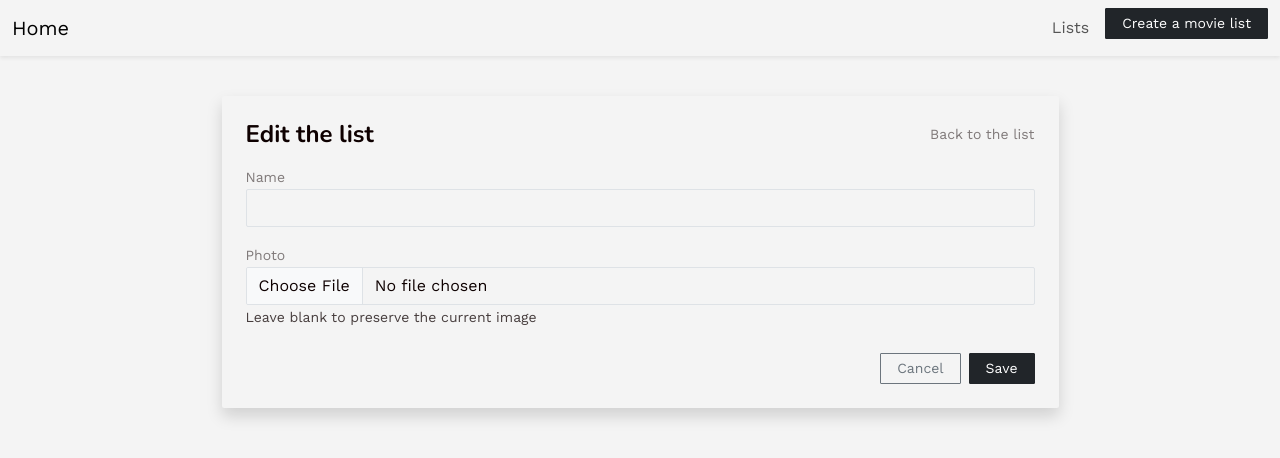
After one commit to GuillaumeBraillon/rails-watch-list, a Rails app: template app/views/lists/edit.html.erb in a window 1280 px wide. The commit adds this page. Shown: the top 458 px of the page. Run offline with Rails 7, Linux system fonts and the light colour scheme; the template is opened without the code that fills it, so the values that code supplies are empty; style sheets or scripts are compiled from the project's sources; some libraries are stand-ins or nearby versions.

Commit message:
Edit list

```diff
--- /dev/null
+++ b/app/views/lists/edit.html.erb
@@ -0,0 +1,32 @@
+<div class="container py-4">
+  <div class="card border-0 shadow w-75 mx-auto">
+    <div class="card-body p-4">
+      <div class="d-flex justify-content-between align-items-center mb-3">
+        <h1 class="h4 fw-bold mb-0">Edit the list</h1>
+        <%= link_to "Back to the list", list_path(@list), class: "text-decoration-none text-body-tertiary small" %>
+      </div>
+      <% if @list.photo.attached? %>
+        <div class="mb-3">
+          <p class="fw-light text-body-tertiary small mb-1">Current photo</p>
+          <%= cl_image_tag @list.photo.key,
+              crop: :fill,
+              class: "rounded w-100 object-fit-cover",
+              style: "height: 160px; object-position: top;" %>
+        </div>
+      <% end %>
+      <%= simple_form_for @list do |f| %>
+        <%= f.input :name,
+            label_html: { class: "fw-light text-body-tertiary small" } %>
+        <%= f.input :photo,
+            as: :file,
+            hint: "Leave blank to preserve the current image",
+            hint_html: { class: "fw-light text-body-tertiary small" },
+            label_html: { class: "fw-light text-body-tertiary small" } %>
+        <div class="d-flex justify-content-end gap-2 mt-4">
+          <%= link_to "Cancel", list_path(@list), class: "btn btn-outline-secondary btn-sm px-3" %>
+          <%= f.button :submit, "Save", class: "btn btn-dark btn-sm px-3" %>
+        </div>
+      <% end %>
+    </div>
+  </div>
+</div>
--- a/app/views/lists/show.html.erb
+++ b/app/views/lists/show.html.erb
@@ -10,12 +10,14 @@
       <h1 class="fw-bold mb-1"><%= @list.name %></h1>
       <p class="fw-light text-white-50 small mb-0">Nombre de films : <%= @movies.count %></p>
     </div>
-    <%= link_to "Return", lists_path, class: "btn btn-light btn-sm text-decoration-none flex-shrink-0" %>
+    <div class="d-flex gap-2 flex-shrink-0">
+      <%= link_to "Modifier", edit_list_path(@list), class: "btn btn-outline-light btn-sm text-decoration-none" %>
+      <%= link_to "Return", lists_path, class: "btn btn-light btn-sm text-decoration-none flex-shrink-0" %>
+    </div>
   </div>
 </div>
 <div class="container px-4 pb-5">
   <div class="row g-4 align-items-start">
-    <%# Colonne gauche : films de la liste %>
     <div class="col-12 col-lg-8">
       <div class="row g-4">
         <% @bookmarks.each do |bookmark| %>
--- a/config/routes.rb
+++ b/config/routes.rb
@@ -13,7 +13,7 @@ Rails.application.routes.draw do
     # Defines the root path route ("/")
     # root "posts#index"
     root "lists#index"
-    resources :lists, only: [ :index, :new, :create, :show ] do
+    resources :lists, only: [ :index, :new, :create, :show, :edit, :update ] do
       resources :bookmarks, only: [ :new, :create ]
       resources :reviews, only: [ :new, :create ]
       end
```
Also changed, not shown: app/controllers/lists_controller.rb (+12 -1 lines), app/views/lists/_form.html.erb (added).
